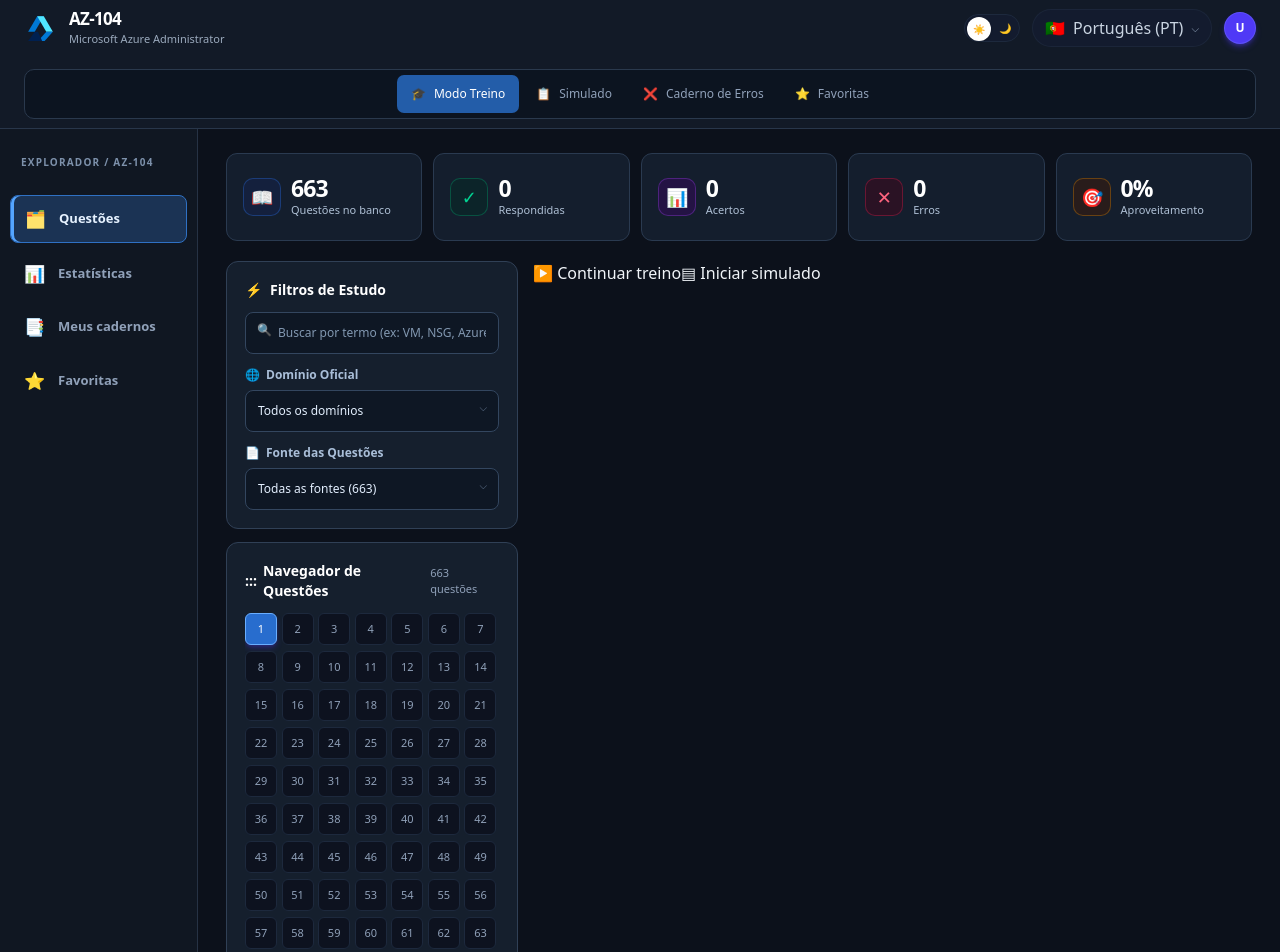
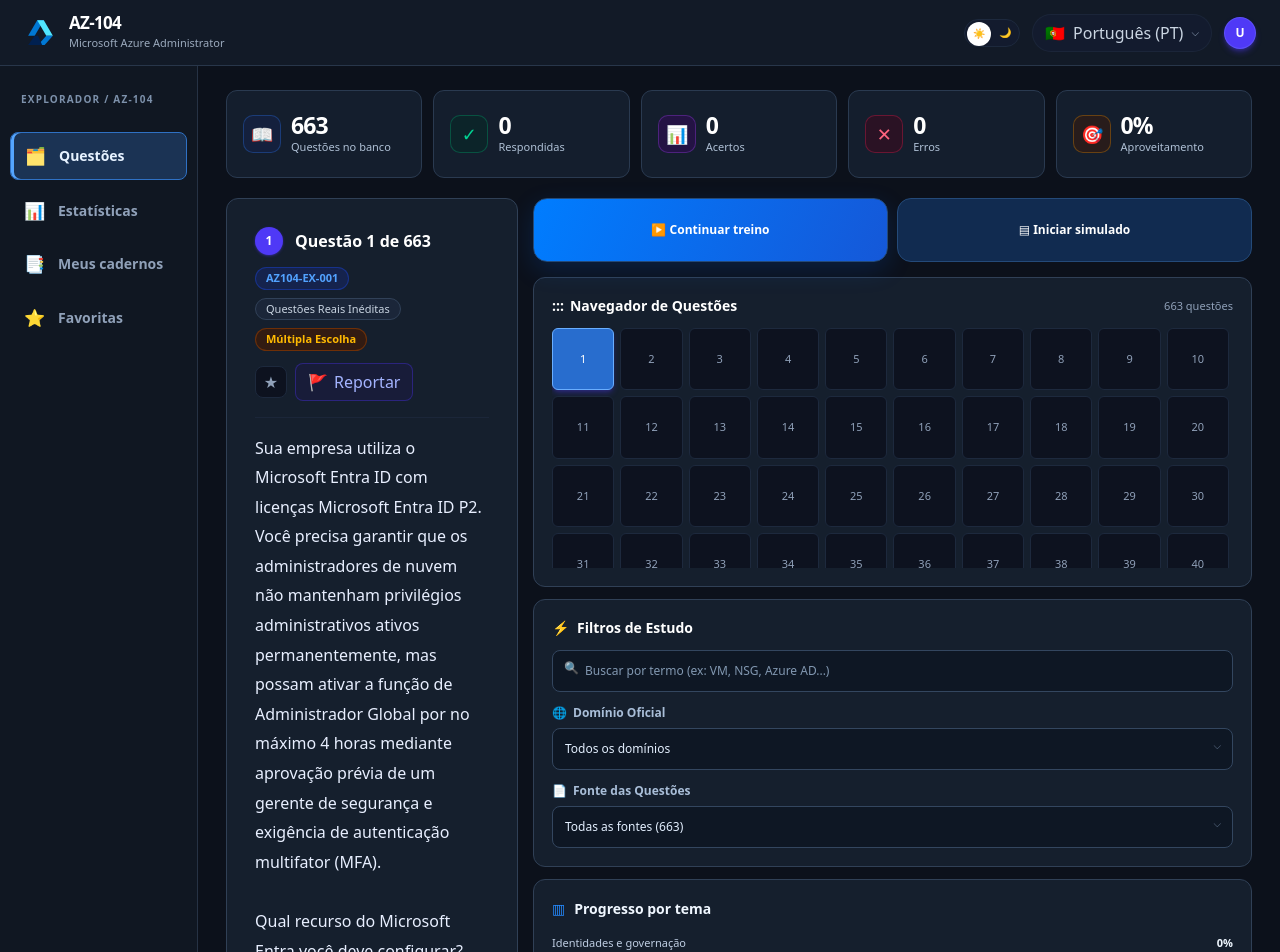
Before and after one commit to nunofbcastro/plataforma-az104-2026, a React (Vite) app: page / in a window 1280 px wide. Shown: the top 952 px of the page. Built offline with nearby package versions, Linux system fonts and the light colour scheme.

Commit message:
Style premium three-column Azure study dashboard

```diff
--- a/src/index.css
+++ b/src/index.css
@@ -315,3 +315,68 @@
  [data-theme="dark"] .study-layout > div:last-child > div { padding: 20px !important; }
  [data-theme="dark"] .stats-grid > div { padding: 13px !important; }
 }
+
+/* v2 layout: match the polished three-column study mockup */
+.app-header > div:nth-child(2) { display:none !important; }
+.app-header { min-height:96px; background:linear-gradient(105deg,#081529 0%,#0b244a 58%,#082c64 100%) !important; }
+.app-header > div:first-child { min-width:0; }
+.app-header > div:first-child > div span:first-child { font-size:25px; }
+.app-header > div:last-child { margin-left:auto; }
+.app-sidebar { width:235px !important; background:linear-gradient(175deg,#071426,#0a1e3b) !important; }
+.app-sidebar button { font-size:14px !important; }
+.app-sidebar button span:last-child { font-size:14px; }
+.app-main { max-width:none; padding:20px 24px 36px !important; gap:17px !important; }
+.stats-grid { gap:11px !important; }
+.stats-grid > div { min-height:100px; padding:17px !important; border-radius:15px !important; background:#0c203d !important; border-color:#193d69 !important; }
+.stats-grid > div > div:first-child { width:43px;height:43px; border-radius:50%; }
+.study-layout { display:grid !important; grid-template-columns:minmax(0,1fr) minmax(295px,340px) !important; grid-template-rows:auto 1fr; gap:12px 18px !important; align-items:start; }
+.study-layout > div:last-child { grid-column:1; grid-row:1 / span 2; min-width:0; }
+.study-layout > .filters-column { grid-column:2; grid-row:2; gap:12px !important; }
+.study-layout > .study-quick-actions { grid-column:2;grid-row:1;display:flex;gap:9px; }
+.study-quick-actions button { flex:1; min-height:64px; border-radius:14px; padding:10px; font-weight:750; font-size:12px; color:#fff; border:1px solid #244a79; }
+.study-quick-actions .quick-primary { background:linear-gradient(115deg,#007dff,#1558d8); box-shadow:0 8px 25px #006dff2b; }
+.study-quick-actions .quick-secondary { background:#112b50; }
+.study-quick-actions button:hover { filter:brightness(1.15); }
+.filters-column > div, .study-layout > div:last-child > div { border-radius:16px !important; background:#0d213d !important; border-color:#204269 !important; }
+.filters-column > div { padding:17px !important; }
+.study-layout > div:last-child > div { padding:23px !important; }
+.study-layout > .filters-column > div:nth-child(2) { order:-1; }
+.question-statement { font-size:16px !important; line-height:1.85 !important; color:#e8efff; }
+.answer-options { gap:10px !important; }
+[data-option-row] { min-height:59px; background:#0a1c34; border-color:#29486b; }
+[data-option-row] > div:last-child { font-size:14px; }
+.question-grid { display:grid; grid-template-columns:repeat(10,minmax(0,1fr)) !important; max-height:240px !important; gap:5px !important; }
+.question-grid button { min-height:25px; font-size:10px !important; border-radius:7px !important; }
+.domain-progress-panel { background:#0d213d; border:1px solid #204269; border-radius:16px; padding:18px; }
+.domain-progress-heading { color:#f0f7ff; font-size:14px; font-weight:800; margin-bottom:16px; display:flex; gap:9px; }
+.domain-progress-heading span { color:#258aff; }
+.domain-progress-item { margin-bottom:13px; }
+.domain-progress-item > div:first-child { display:flex; gap:8px; justify-content:space-between; color:#bfcee3; font-size:11px; margin-bottom:6px; }
+.domain-progress-item strong { color:#eff7ff; }
+.domain-progress-track { height:6px; background:#253d5e; border-radius:8px; overflow:hidden; }
+.domain-progress-track > div { height:100%; background:linear-gradient(90deg,#167eff,#39baff); border-radius:8px; }
+.domain-progress-item:nth-child(3n) .domain-progress-track > div { background:#24c59c; }
+.domain-progress-item:nth-child(4n) .domain-progress-track > div { background:#a578ff; }
+@media (max-width:1250px) {
+ .app-sidebar { width:185px !important; }
+ .study-layout { grid-template-columns:minmax(0,1fr) 290px !important; gap:12px !important; }
+ .stats-grid { grid-template-columns:repeat(3,minmax(0,1fr)); }
+}
+@media (max-width:1050px) {
+ .app-sidebar { width:100% !important; }
+ .study-layout { grid-template-columns:minmax(0,1fr) !important; grid-template-rows:auto !important; }
+ .study-layout > div:last-child { grid-column:1; grid-row:2; }
+ .study-layout > .study-quick-actions { grid-column:1; grid-row:1; }
+ .study-layout > .filters-column { grid-column:1; grid-row:3; }
+ .question-grid { grid-template-columns:repeat(10,minmax(0,1fr)) !important; }
+}
+@media (max-width:600px) {
+ .app-header > div:first-child > div span:first-child { font-size:19px; }
+ .app-main { padding:12px !important; }
+ .stats-grid { grid-template-columns:repeat(2,minmax(0,1fr)); }
+ .stats-grid > div { min-height:78px; padding:12px !important; }
+ .study-layout > div:last-child > div { padding:16px !important; }
+ .question-statement { font-size:14px !important; }
+ .question-grid { grid-template-columns:repeat(8,minmax(0,1fr)) !important; }
+ .study-quick-actions button { min-height:54px; }
+}
```
